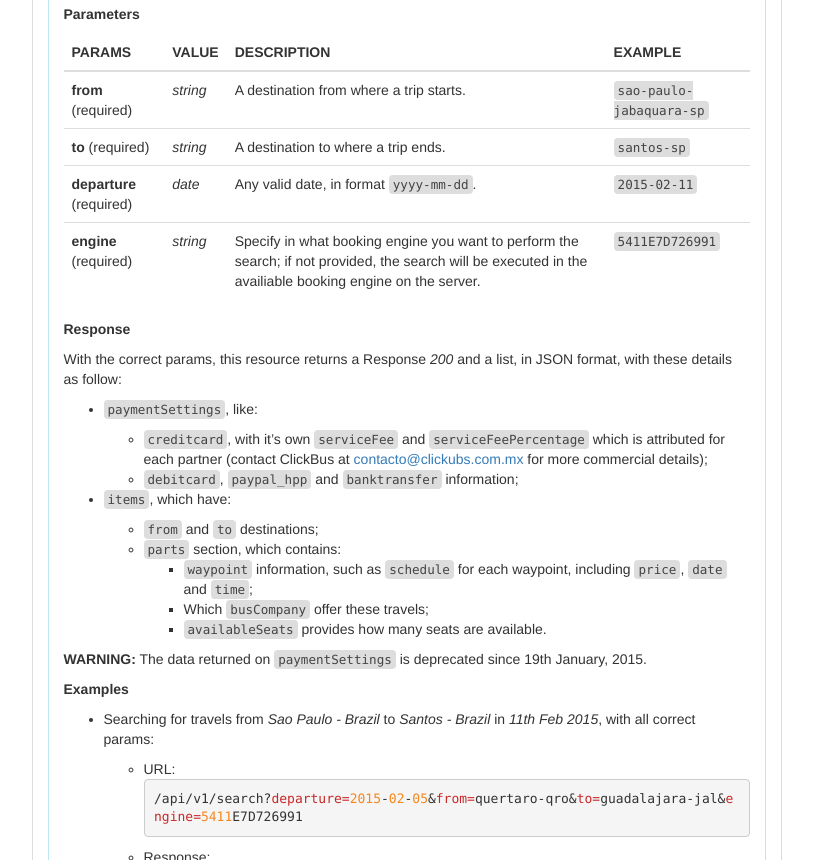
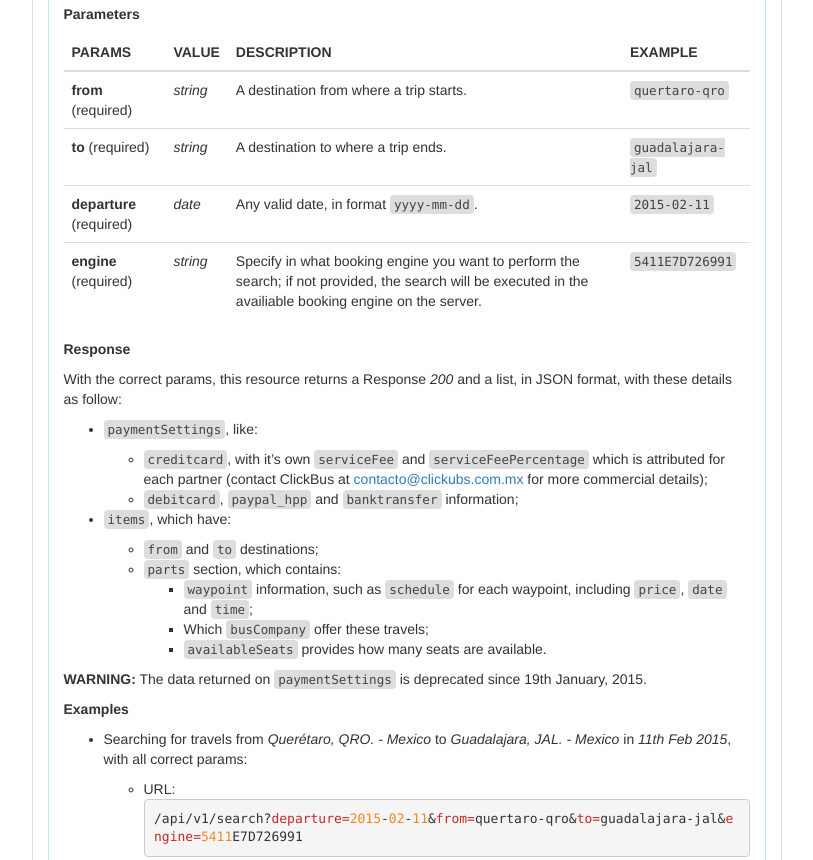
Before and after one commit to RocketBus/clickbus-api-doc, a plain HTML site: page index.html in a window 1280 px wide. Shown: the part 2420-3280 px from the top of the page, without its empty margins (331-1144 px from the left). Drawn offline with nearby package versions, Linux system fonts and the light colour scheme.

Commit message:
Fixes and values for Search.

```diff
--- a/index.html
+++ b/index.html
@@ -222,8 +222,8 @@ a.list-group-item.heading:hover {
 <tr><th style="text-align:left">PARAMS</th><th style="text-align:left">VALUE</th><th style="text-align:left">DESCRIPTION</th><th style="text-align:left">EXAMPLE</th></tr>
 </thead>
 <tbody>
-<tr><td style="text-align:left"><strong>from</strong> (required)</td><td style="text-align:left"><em>string</em></td><td style="text-align:left">A destination from where a trip starts.</td><td style="text-align:left"><code>sao-paulo-jabaquara-sp</code></td></tr>
-<tr><td style="text-align:left"><strong>to</strong> (required)</td><td style="text-align:left"><em>string</em></td><td style="text-align:left">A destination to where a trip ends.</td><td style="text-align:left"><code>santos-sp</code></td></tr>
+<tr><td style="text-align:left"><strong>from</strong> (required)</td><td style="text-align:left"><em>string</em></td><td style="text-align:left">A destination from where a trip starts.</td><td style="text-align:left"><code>quertaro-qro</code></td></tr>
+<tr><td style="text-align:left"><strong>to</strong> (required)</td><td style="text-align:left"><em>string</em></td><td style="text-align:left">A destination to where a trip ends.</td><td style="text-align:left"><code>guadalajara-jal</code></td></tr>
 <tr><td style="text-align:left"><strong>departure</strong> (required)</td><td style="text-align:left"><em>date</em></td><td style="text-align:left">Any valid date, in format <code>yyyy-mm-dd</code>.</td><td style="text-align:left"><code>2015-02-11</code></td></tr>
 <tr><td style="text-align:left"><strong>engine</strong> (required)</td><td style="text-align:left"><em>string</em></td><td style="text-align:left">Specify in what booking engine you want to perform the search; if not provided, the search will be executed in the availiable booking engine on the server.</td><td style="text-align:left"><code>5411E7D726991</code></td></tr>
 </tbody>
@@ -250,10 +250,10 @@ a.list-group-item.heading:hover {
 <p><strong>WARNING:</strong> The data returned on <code>paymentSettings</code> is deprecated since 19th January, 2015.</p>
 <p><strong>Examples</strong></p>
 <ul>
-<li><p>Searching for travels from <em>Sao Paulo - Brazil</em> to <em>Santos - Brazil</em> in <em>11th Feb 2015</em>, with all correct params:</p>
+<li><p>Searching for travels from <em>Querétaro, QRO. - Mexico</em> to <em>Guadalajara, JAL. - Mexico</em> in <em>11th Feb 2015</em>, with all correct params:</p>
 <ul>
 <li>URL:
-<pre><code>/api/v1/search?<span class="hljs-variable">departure=</span><span class="hljs-number">2015</span>-<span class="hljs-number">02</span>-<span class="hljs-number">05</span>&amp;<span class="hljs-variable">from=</span>quertaro-qro&amp;<span class="hljs-variable">to=</span>guadalajara-jal&amp;<span class="hljs-variable">engine=</span><span class="hljs-number">5411</span>E7D726991
+<pre><code>/api/v1/search?<span class="hljs-variable">departure=</span><span class="hljs-number">2015</span>-<span class="hljs-number">02</span>-<span class="hljs-number">11</span>&amp;<span class="hljs-variable">from=</span>quertaro-qro&amp;<span class="hljs-variable">to=</span>guadalajara-jal&amp;<span class="hljs-variable">engine=</span><span class="hljs-number">5411</span>E7D726991
 </code></pre></li>
 <li>Response:
 <pre><code class="language-json">{
@@ -491,14 +491,14 @@ a.list-group-item.heading:hover {
 }
 </code></pre></li>
 </ul></li>
-<li><p>Searching for travels from <em>Querétaro, QRO. - Mexico</em> to _Guadalajara, JAL. - Mexico using an incorrect or even an unavailable date value on <em>departure</em>:</p>
+<li><p>Searching for travels from <em>Querétaro, QRO. - Mexico</em> to <em>Guadalajara, JAL. - Mexico</em> using an incorrect or even an unavailable date value on <em>departure</em>:</p>
 <ul>
 <li><p>URL:</p>
 <p>For an incorrect value, like <code>99/99/9999</code>:</p>
-<pre><code>api/v1/search?<span class="hljs-variable">from=</span>sao-paulo-jabaquara-sp&amp;<span class="hljs-variable">to=</span>santos-sp&amp;<span class="hljs-variable">departure=</span><span class="hljs-number">9999</span>-<span class="hljs-number">99</span>-<span class="hljs-number">99</span>&amp;<span class="hljs-variable">store=</span>clickbus&amp;<span class="hljs-variable">platform=</span>web&amp;<span class="hljs-variable">model=</span>retail
+<pre><code>/api/v1/search?<span class="hljs-variable">departure=</span><span class="hljs-number">9999</span>-<span class="hljs-number">99</span>-<span class="hljs-number">99</span>&amp;<span class="hljs-variable">from=</span>quertaro-qro&amp;<span class="hljs-variable">to=</span>guadalajara-jal&amp;<span class="hljs-variable">engine=</span><span class="hljs-number">5411</span>E7D726991
 </code></pre>
 <p>For an unavailable value, like <code>1th January, 2010</code>:</p>
-<pre><code>api/v1/search?<span class="hljs-variable">from=</span>sao-paulo-jabaquara-sp&amp;<span class="hljs-variable">to=</span>santos-sp&amp;<span class="hljs-variable">departure=</span><span class="hljs-number">2010</span>-<span class="hljs-number">01</span>-<span class="hljs-number">01</span>&amp;<span class="hljs-variable">store=</span>clickbus&amp;<span class="hljs-variable">platform=</span>web&amp;<span class="hljs-variable">model=</span>retail
+<pre><code>/api/v1/search?<span class="hljs-variable">departure=</span><span class="hljs-number">2010</span>-<span class="hljs-number">01</span>-<span class="hljs-number">01</span>&amp;<span class="hljs-variable">from=</span>quertaro-qro&amp;<span class="hljs-variable">to=</span>guadalajara-jal&amp;<span class="hljs-variable">engine=</span><span class="hljs-number">5411</span>E7D726991
 </code></pre></li>
 <li><p>Response:</p>
 <pre><code class="language-json">{
```
Also changed, not shown: source.md (+7 -7 lines).
